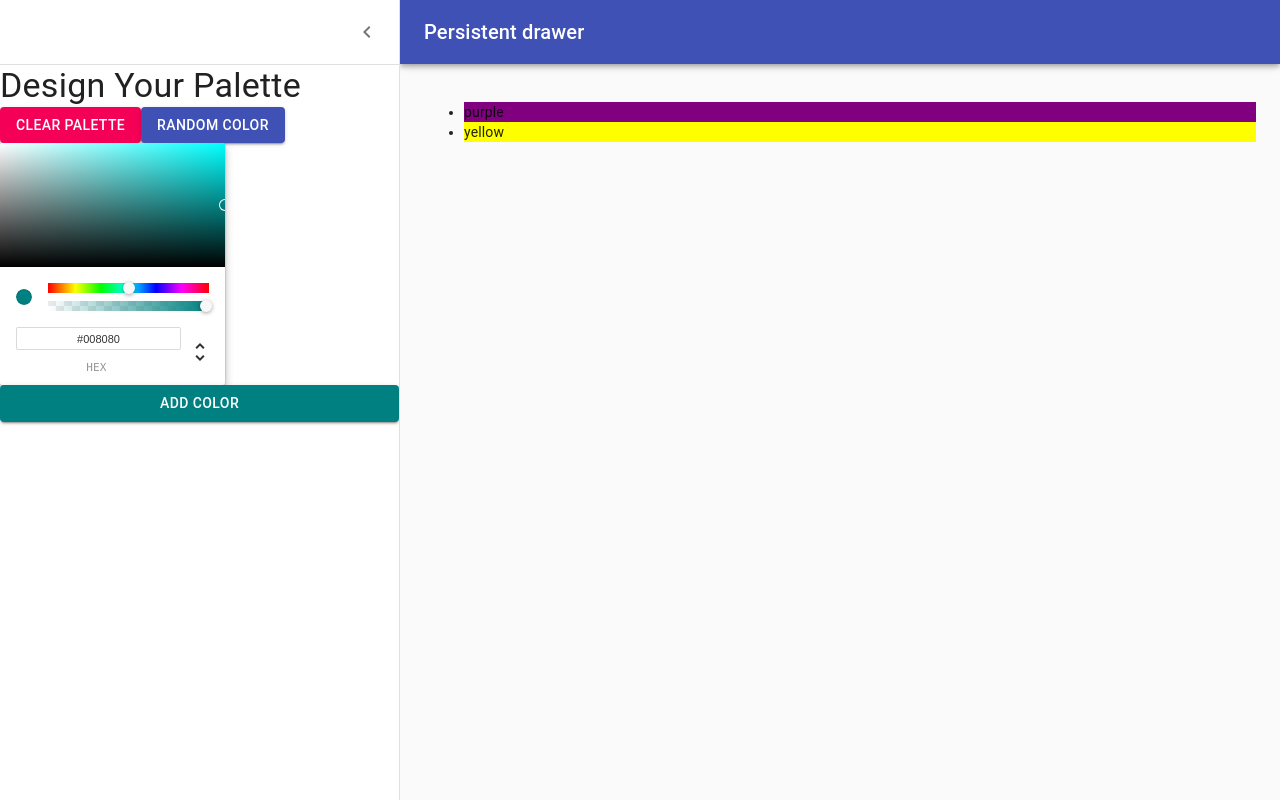
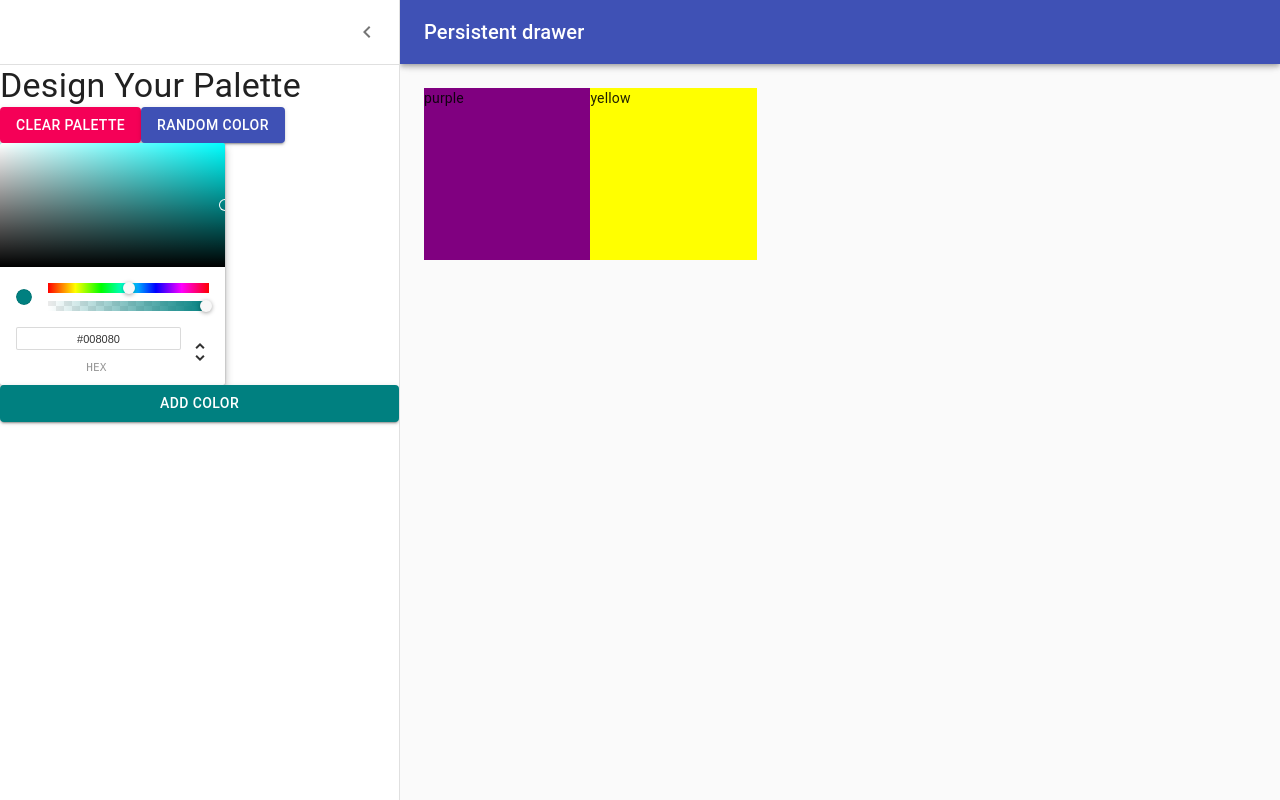
Before and after one commit to Lukazovic/color-palettes-react-app, a React (Create React App) app: page /palette/new in a window 1280 px wide. Built offline with nearby package versions, Linux system fonts and the light colour scheme.

Commit message:
Add DraggableColorBox

```diff
--- /dev/null
+++ b/src/DraggableColorBox.js
@@ -0,0 +1,27 @@
+import React from "react";
+import { withStyles } from "@material-ui/styles";
+
+const styles = {
+  root: {
+    width: "20%",
+    height: "25%",
+    margin: "0 auto",
+    display: "inline-block",
+    position: "relative",
+    cursor: "pointer",
+    marginBottom: "-4px",
+  },
+};
+
+function DraggableColorBox(props) {
+  return (
+    <div
+      className={props.classes.root}
+      style={{ backgroundColor: props.color }}
+    >
+      {props.color}
+    </div>
+  );
+}
+
+export default withStyles(styles)(DraggableColorBox);
--- a/src/NewPaletteForm.js
+++ b/src/NewPaletteForm.js
@@ -11,6 +11,7 @@
 import Button from "@material-ui/core/Button";
 import MenuIcon from "@material-ui/icons/Menu";
 import ChevronLeftIcon from "@material-ui/icons/ChevronLeft";
+import DraggableColorBox from "./DraggableColorBox";
 import { ChromePicker } from "react-color";
 
 const drawerWidth = 400;
@@ -56,6 +57,7 @@
   },
   content: {
     flexGrow: 1,
+    height: "calc(100vh - 64px)",
     padding: theme.spacing(3),
     transition: theme.transitions.create("margin", {
       easing: theme.transitions.easing.sharp,
@@ -169,11 +171,9 @@
           })}
         >
           <div className={classes.drawerHeader} />
-          <ul>
-            {this.state.colors.map(color => (
-              <li style={{ backgroundColor: color }}>{color}</li>
-            ))}
-          </ul>
+          {this.state.colors.map(color => (
+            <DraggableColorBox color={color}></DraggableColorBox>
+          ))}
         </main>
       </div>
     );
```
